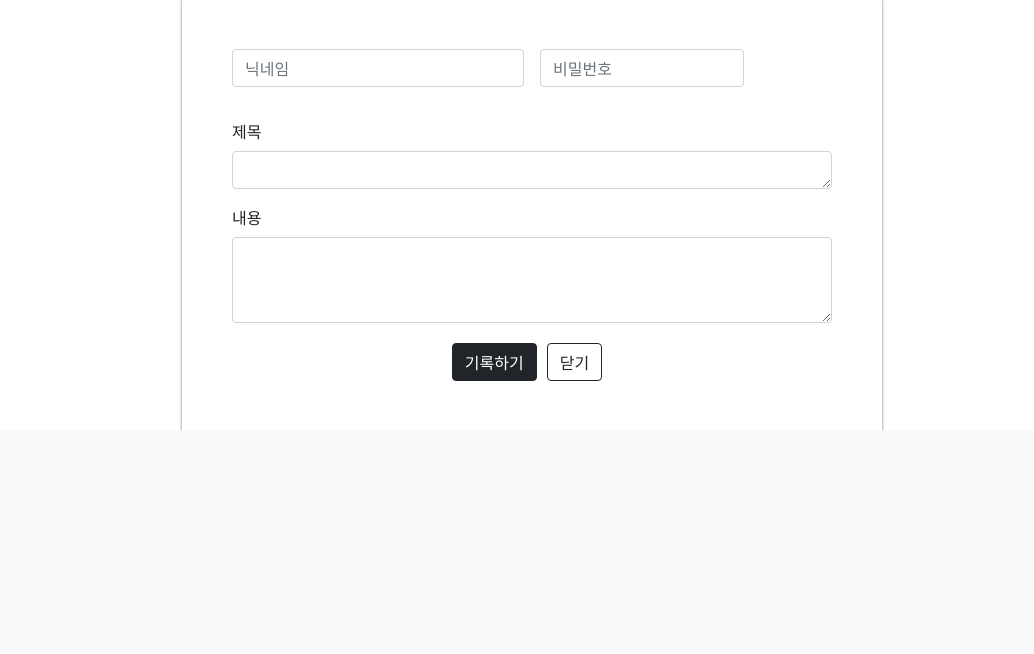
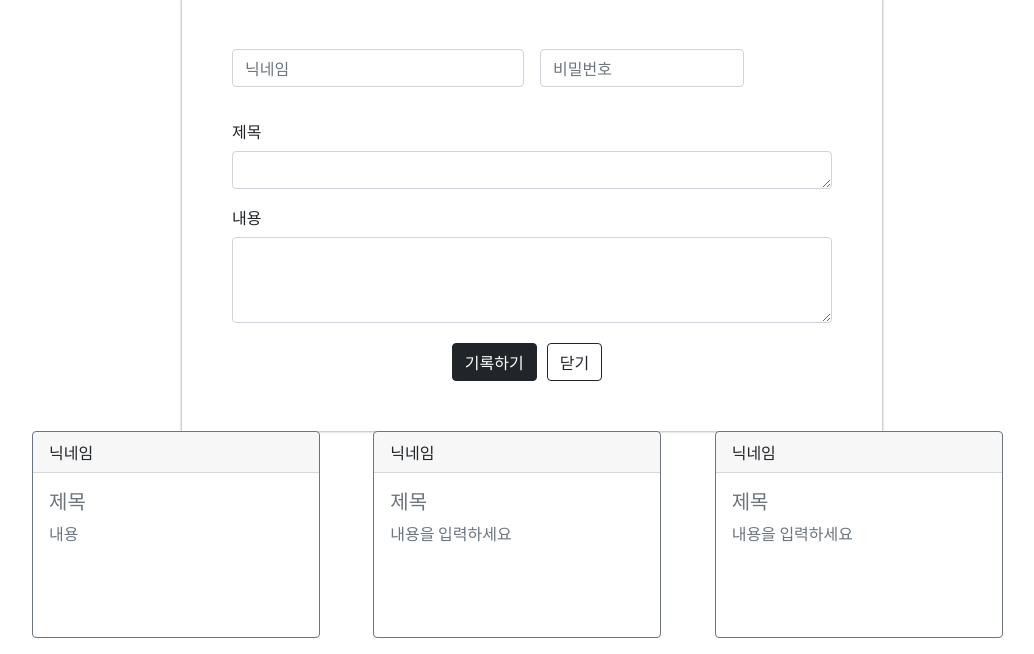
Before and after one commit to charles0328/ddymap, a Flask app: page /board in a window 1280 px wide. Shown: the part 651-1305 px from the top of the page, without its empty margins (108-1142 px from the left). Before the commit the page ends 1082 px from the top, so only its background shows below. Run offline with Flask 2, Linux system fonts and the light colour scheme.

Commit message:
게시판_게시물_일정글자가넘어가면 카드 밖으로 나감

```diff
--- a/templates/board.html
+++ b/templates/board.html
@@ -84,6 +84,12 @@
             margin-right: 10px;
         }
 
+        .mycard {
+            width: 95%;
+            max-width: 1000px;
+            margin: auto;
+        }
+
     </style>
 </head>
 <body>
@@ -138,6 +144,38 @@
             <button type="button" class="btn btn-outline-dark">닫기</button>
         </div>
     </div>
+    <div class="mycard">
+        <div class="row row-cols-1 row-cols-md-3 g-4">
+            <div class="col">
+                <div class="card border-secondary mb-3" style="max-width: 18rem;">
+                    <div class="card-header">닉네임</div>
+                    <div class="card-body text-secondary">
+                        <h5 class="card-title">제목</h5>
+                        <p class="card-text" style="height: 100px">내용</p>
+                    </div>
+                </div>
+            </div>
+            <div class="col">
+                <div class="card border-secondary mb-3" style="max-width: 18rem;">
+                    <div class="card-header">닉네임</div>
+                    <div class="card-body text-secondary">
+                        <h5 class="card-title">제목</h5>
+                        <p class="card-text" style="height: 100px">내용을 입력하세요</p>
+                    </div>
+                </div>
+            </div>
+            <div class="col">
+                <div class="card border-secondary mb-3" style="max-width: 18rem;">
+                    <div class="card-header">닉네임</div>
+                    <div class="card-body text-secondary">
+                        <h5 class="card-title">제목</h5>
+                        <p class="card-text" style="height: 100px">내용을 입력하세요</p>
+                    </div>
+                </div>
+            </div>
+        </div>
+    </div>
+
 
 </body>
 </html>
```
